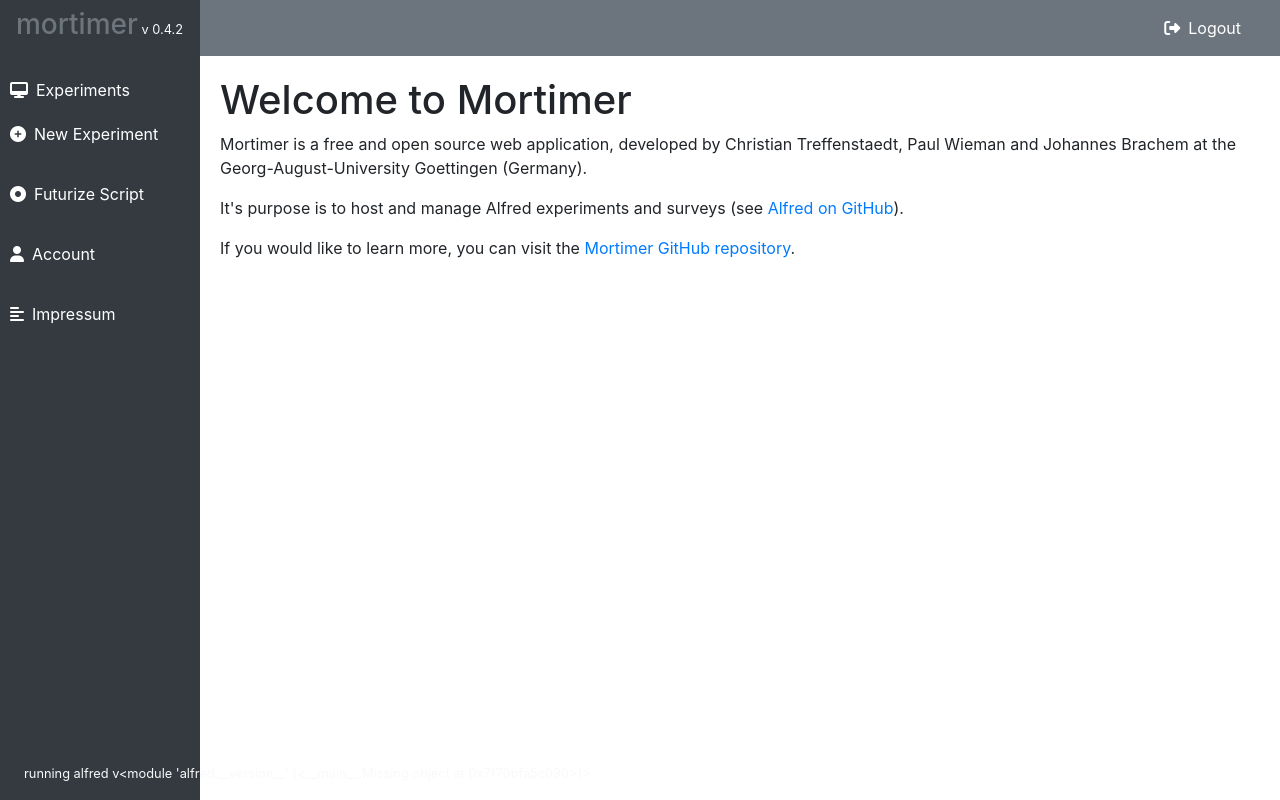
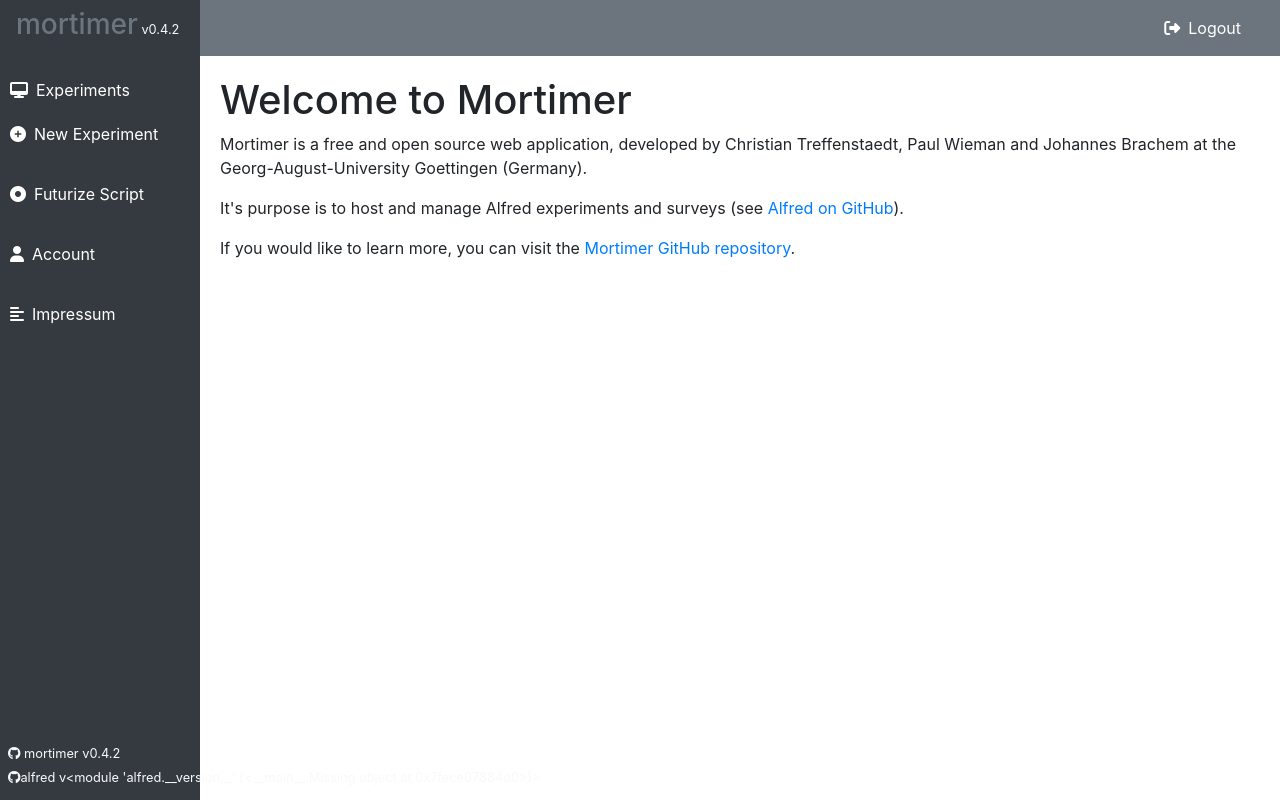
Before and after one commit to ctreffe/mortimer, a Flask app: page /about in a window 1280 px wide. Run offline with Flask 2, Linux system fonts and the light colour scheme; the visitor is signed in with stand-in values (Sample User, id 1); some libraries are stand-ins or nearby versions.

Commit message:
Update layout.html

```diff
--- a/mortimer/templates/layout.html
+++ b/mortimer/templates/layout.html
@@ -7,7 +7,7 @@
         <div class="">
             <ul class="list-unstyled comments">
                 <li><a href="{{ url_for('main.home') }}" class="pl-3 pt-2">
-                        <h3 style="display: inline;">mortimer</h3><small class="text-light"> v {{ v_mortimer }}</small>
+                        <h3 style="display: inline;">mortimer</h3><small class="text-light"> v{{ v_mortimer }}</small>
                     </a></li>
             </ul>
 
@@ -32,8 +32,11 @@
             <li><a href="{{ url_for('main.impressum') }}"><i class="fas fa-align-left mr-2"></i>Impressum</a></li>
         </ul>
 
-        <footer style="position: fixed; bottom:0; height:40px;">
-            <small class="text-light pl-4">running alfred v{{ v_alfred }}</small>
+        <footer style="position: fixed; bottom:0; height:60px;" class="pl-2">
+            <a href=" https://github.com/ctreffe/mortimer/releases">
+                <small class="text-light"><i class="fab fa-github"></i> mortimer v{{ v_mortimer }}</small></a><br>
+            <a href="https://github.com/ctreffe/alfred/releases">
+                <small class="text-light"><i class="fab fa-github"></i>alfred v{{ v_alfred }}</small></a>
         </footer>
 
     </nav>
```
